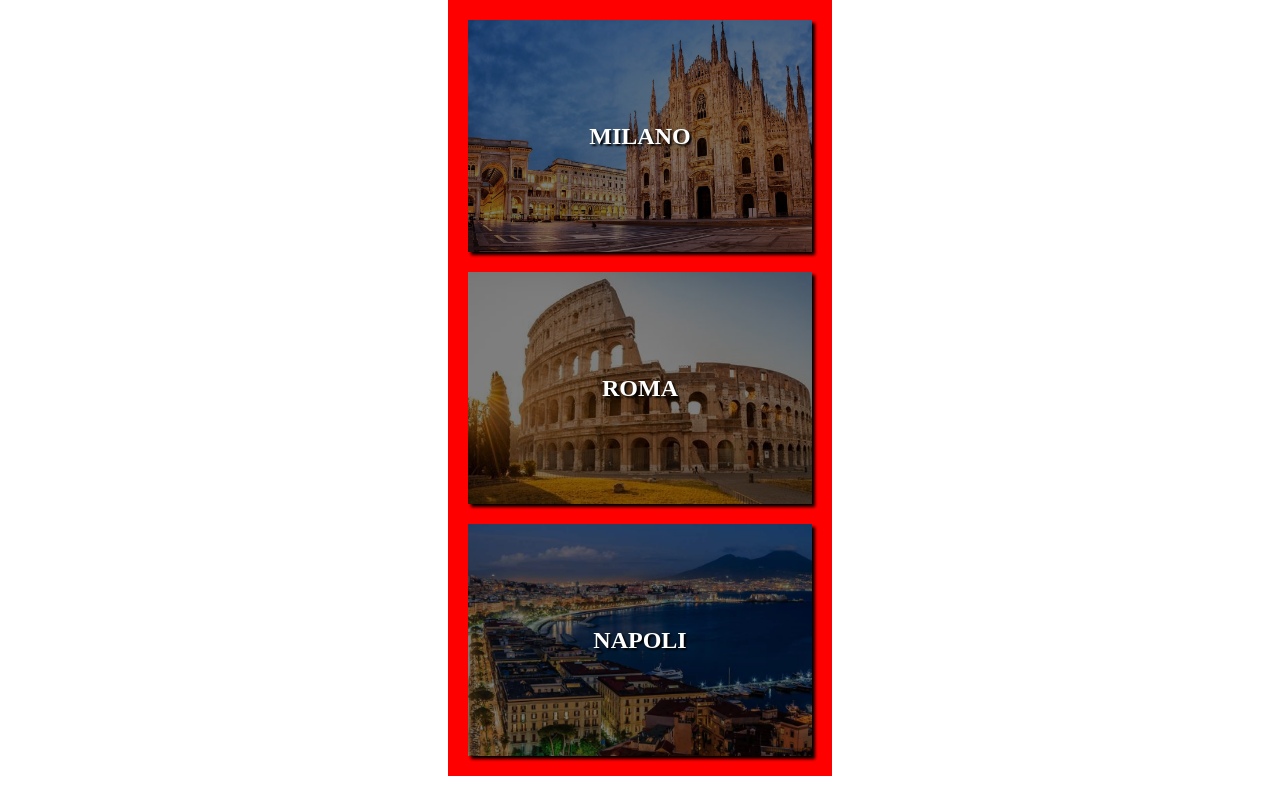
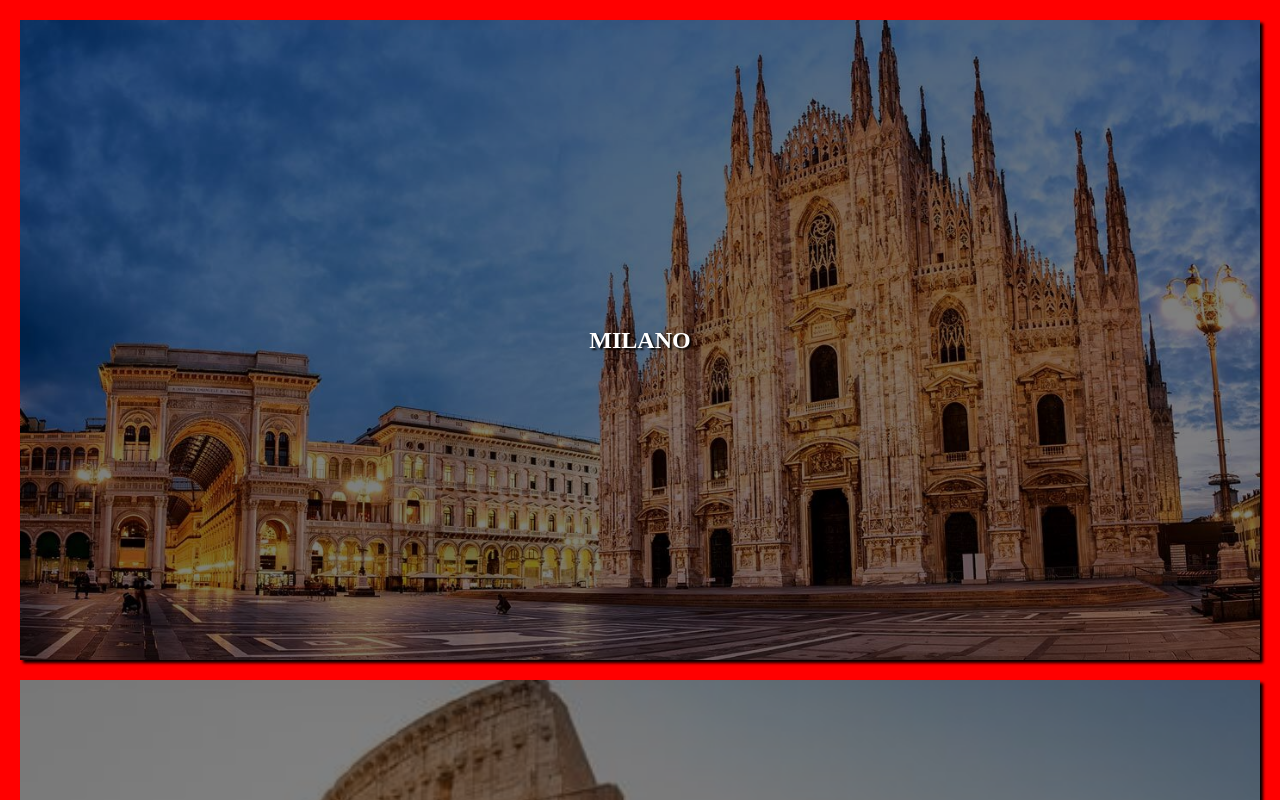
Before and after one commit to DanieleDet95/htmlcss-airbnb, a plain HTML site: page index.html in a window 1280 px wide. Shown: the top 800 px of the page. Drawn offline with Linux system fonts and the light colour scheme.

Commit message:
Aggiustamenti dimensione
aggiunta no-repeat

```diff
--- a/css/style.css
+++ b/css/style.css
@@ -7,7 +7,7 @@
 
 /* Impostazione Conteiner */
 .conteiner{
-  width: 30%;
+  width: 100%;
   background: red;
   padding: 20px;
   margin: 0 auto;
@@ -16,10 +16,11 @@
 /* Impostazione blocco generale */
 .blocco{
   position: relative;
-  height: 29vh;
+  height: 80vh;
   margin-bottom: 20px;
   background-position: center;
   background-size: cover;
+  background-repeat: no-repeat;
   box-shadow: 3px 3px 3px black;
 }
 .blocco:last-child{
```
